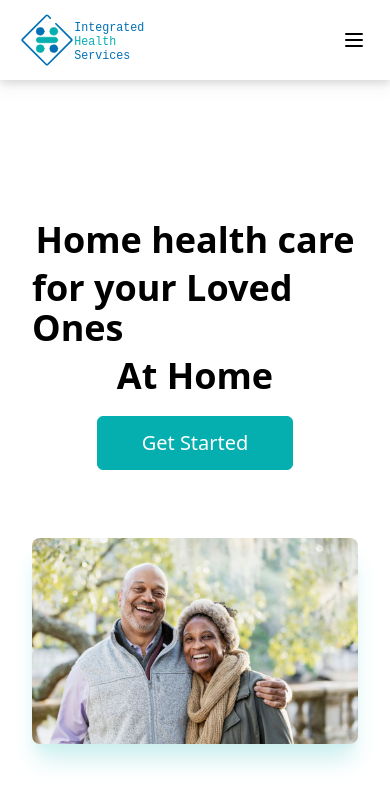
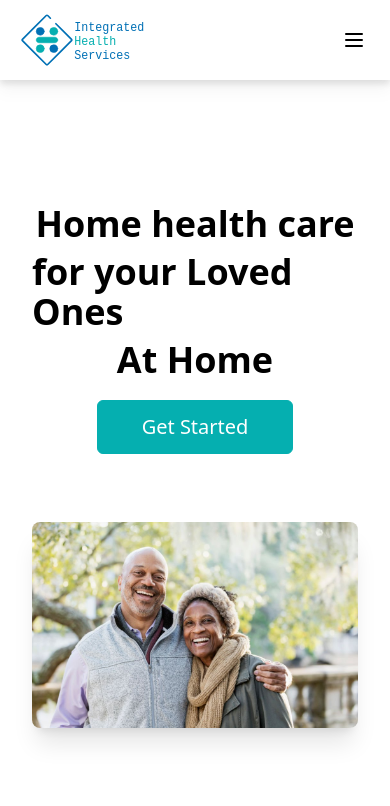
Before and after one commit to ihsidna/ihs-frontend, a React (Create React App) app: page / in a window 390 px wide. Shown: the top 806 px of the page. Built offline with nearby package versions, Linux system fonts and the light colour scheme.

Commit message:
amend padding top on mobile devices for the Hero Section

```diff
--- a/src/components/Hero.jsx
+++ b/src/components/Hero.jsx
@@ -4,7 +4,7 @@ import HeroImage from './../assets/images/hero-image.png';
 
 const Hero = () => {
 	return (
-		<div className="w-full h-screen bg-white flex flex-col justify-between sm:pt-32 pt-32 md:px-10">
+		<div className="w-full h-screen bg-white flex flex-col justify-between sm:pt-32 pt-24 md:px-10">
 			<div className="grid md:grid-cols-2 max-w-[1240] m-auto">
 				<div className="flex flex-col justify-center md:items-start items-center w-full px-8 py-5">
 					<h1 className="lg:text-6xl md:text-4xl text-4xl md:py-2 sm:py-2 py-1 font-bold">Home health care</h1>
@@ -13,7 +13,7 @@ const Hero = () => {
 					<button className="lg:text-2xl md:text-xl py-3 px-6 w-[60%] sm:w-[60%] my-4 text-xl">Get Started</button>
 				</div>
 				<div className="w-full px-8 py-8 md:align-middle">
-					<img src={HeroImage} alt="hero" className="rounded-lg shadow-xl shadow-ihs-green-shade-100"/>
+					<img src={HeroImage} alt="hero" className="rounded-lg shadow-xl lg:shadow-ihs-green-shade-100 md:shadow-ihs-green-shade-100"/>
 				</div>
 
 			</div>
```
